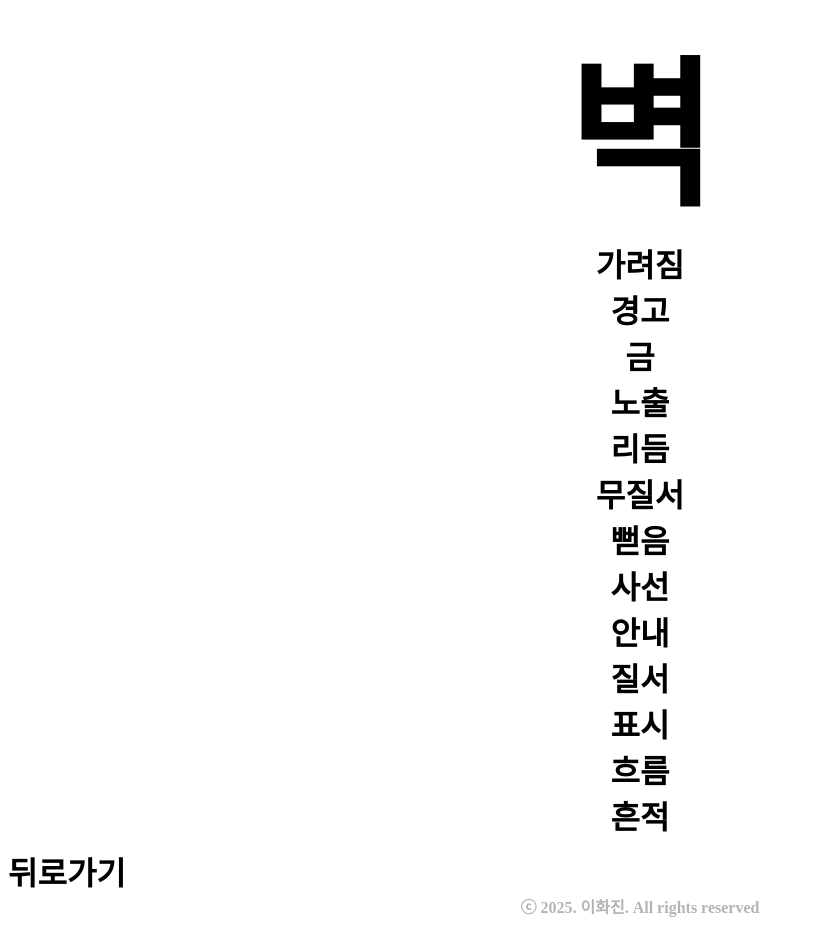
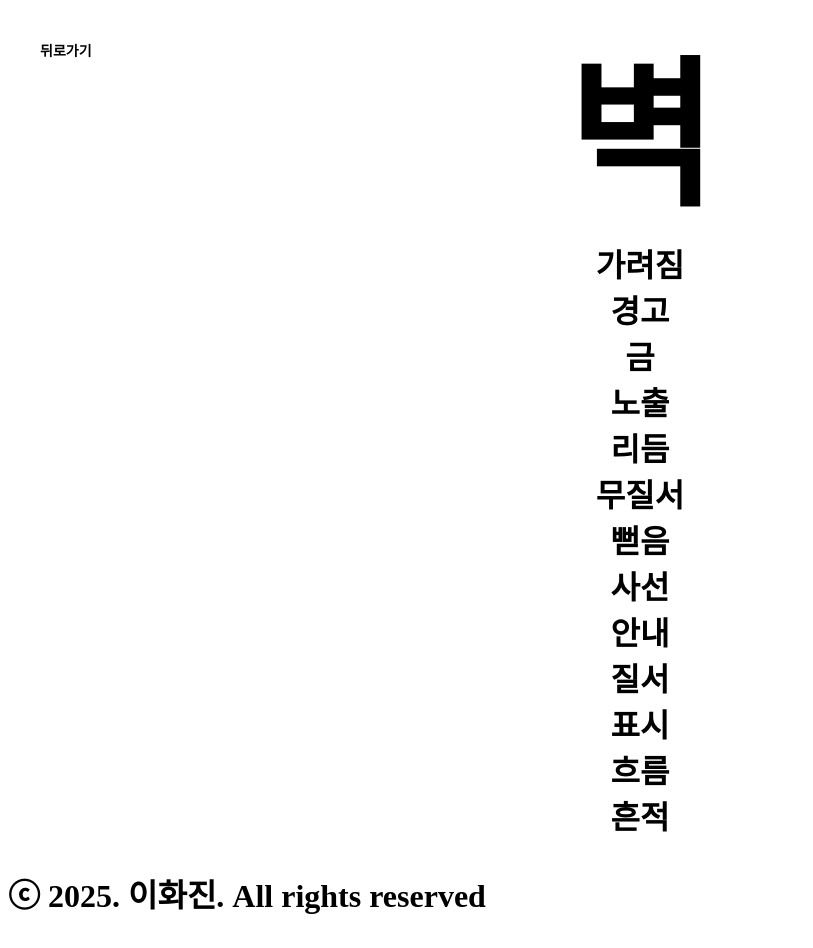
Before and after one commit to dlffla-hub/2025wallsofSWU, a plain HTML site: page qur.html in a window 1280 px wide. Shown: the whole page, without its empty margins (0-813 px from the left). Before the commit the page ends 926 px from the top, so only its background shows below. Drawn offline with Linux system fonts and the light colour scheme.

Commit message:
Update qur.css

```diff
--- a/qur.css
+++ b/qur.css
@@ -1,4 +1,5 @@
 body {
+    height: 100hv;
     font-weight: bold;
     font-size: 2rem;
     color: black;
@@ -21,8 +22,7 @@ li{
 }
 
 .text {
-	list-style-type: none;
-	margin-bottom: 10px;
+    margin-bottom: 10px;
     text-align: center;
     align-items: center;
 }
@@ -43,11 +43,19 @@ a:active {
 }
 
 
-.copyright {
+.footer {
     margin: 0;
     font-weight: bold;
     font-size: 1rem;
     text-align: center;
     color: rgb(180, 180, 180);
+}
 
+.back {
+    position: absolute;
+    top: 40px;
+    left: 40px;
+    text-decoration: none;
+    color: rgb(0, 0, 0);
+    font-size: 14px;
 }
```
